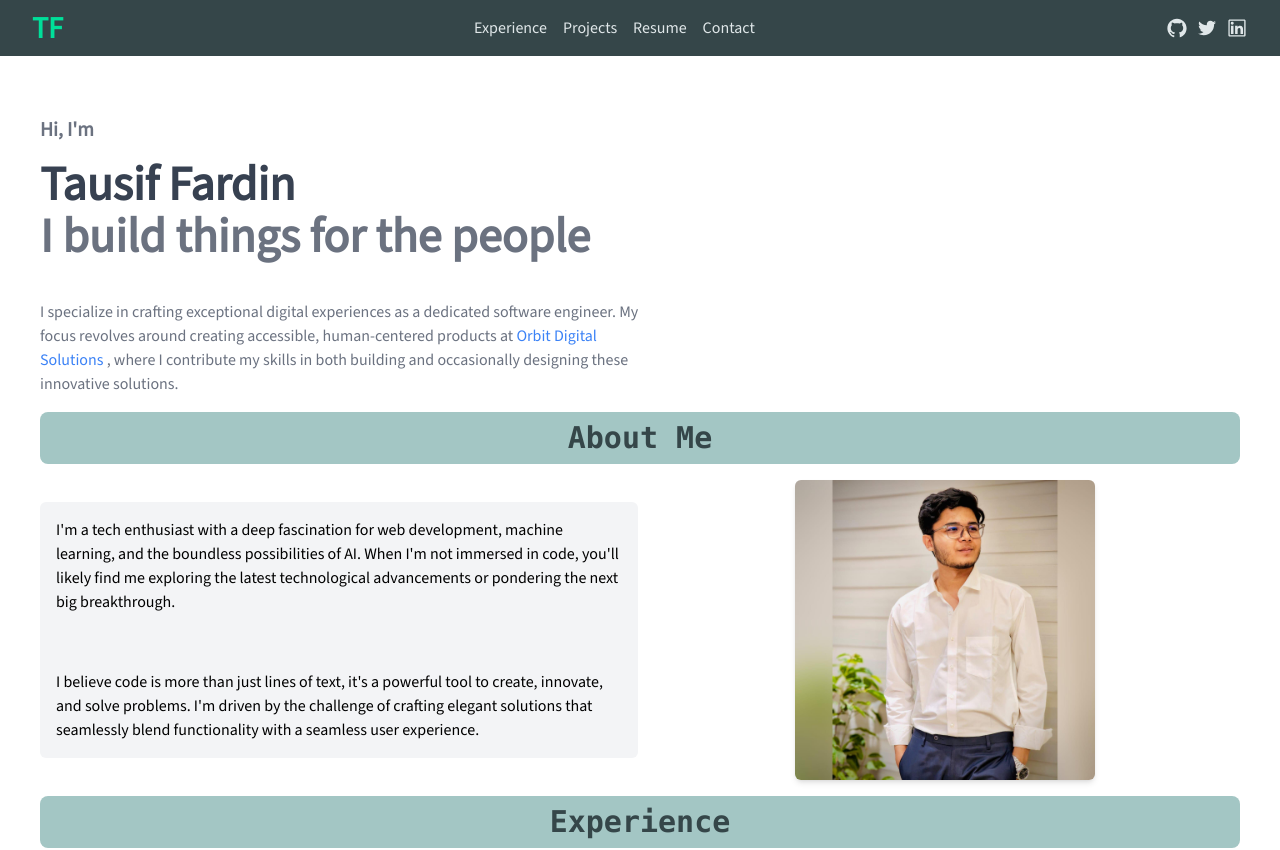
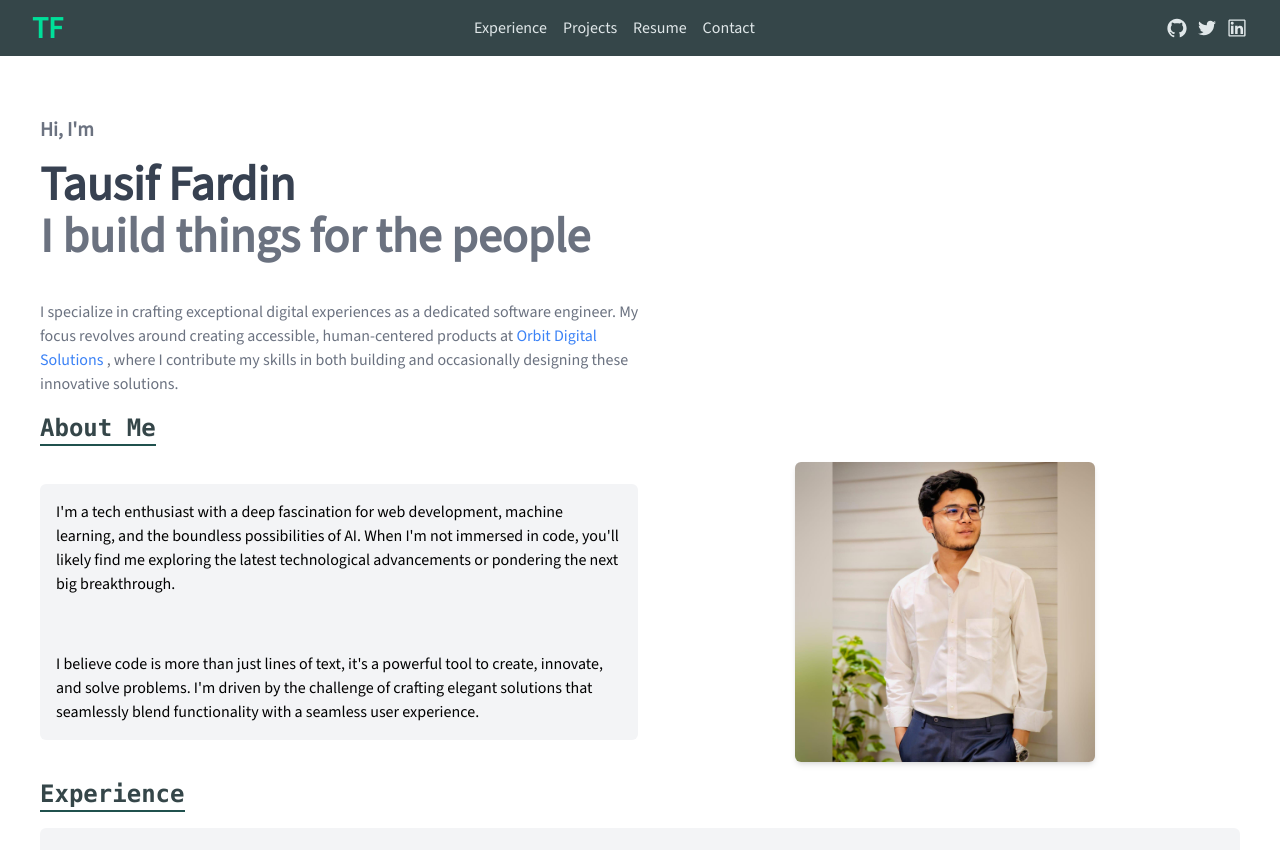
Before and after one commit to tausif-fardin/portfolio, a Next.js app: page / in a window 1280 px wide. Shown: the top 850 px of the page. Built offline with nearby package versions, Linux system fonts and the light colour scheme.

Commit message:
design update

```diff
--- a/src/components/section-title.js
+++ b/src/components/section-title.js
@@ -2,7 +2,7 @@ import React from "react";
 
 const SectionTitle = ({ title }) => {
   return (
-    <div className="py-2 my-4 bg-[#A3C6C4] rounded-lg text-3xl font-mono font-semibold text-[#354649] flex items-center justify-center">
+    <div className="py-0 my-4 max-w-fit border-solid border-b-2 border-[#20514e]  text-2xl font-mono font-semibold text-[#354649] flex items-center justify-start ">
       <div className="flex self-center">{title}</div>
     </div>
   );
```
